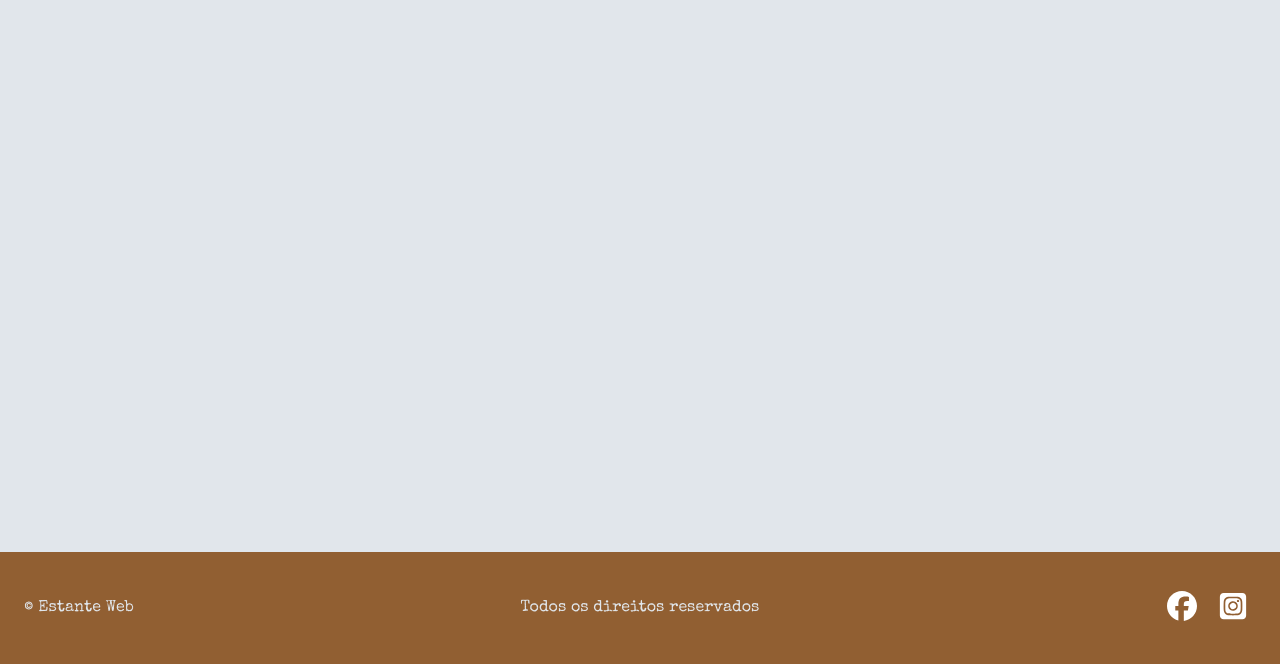
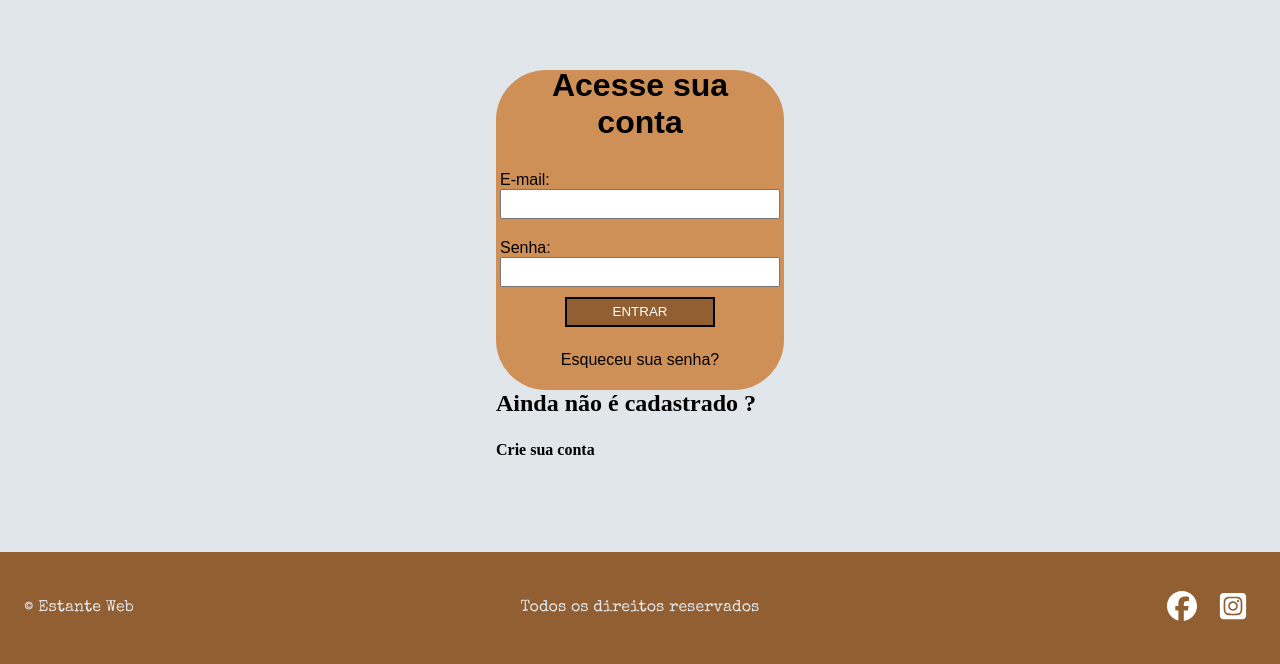
Before and after one commit to NeroSzS/estante_web, a PHP site: page /views/login.html in a window 1280 px wide. Shown: the part 136-800 px from the top of the page. Run offline with PHP 8.4, Linux system fonts and the light colour scheme.

Commit message:
Estilizando o Login

```diff
--- a/css/style.css
+++ b/css/style.css
@@ -66,6 +66,8 @@ header {
     position: absolute;
     z-index: 100;
     cursor: pointer;
+    background-color: transparent;
+    border: none;
 }
 
 nav {
@@ -135,6 +137,70 @@ footer {
 }
 
 
+/* Estilizando o Login */
+#conteudo-login {
+    display: flex;
+    justify-content: center;
+    align-items: center;
+}
+
+#modal-login {
+    background-color: var(--cor-secundaria);
+    font-family: Arial, Helvetica, sans-serif;
+    font-size: 1rem;
+    color: var(--cor-preto);
+    height: 20rem;
+    width: 18rem;
+    margin: auto;
+    padding: 40px;
+    border-radius: 50px;
+
+    display: flex;
+    flex-direction: column;
+    justify-content: center;
+    text-align: center;
+}
+
+#modal-login > form {
+    margin-top: 20px;
+
+    display: flex;
+    flex-direction: column;
+    align-items: center;
+    text-align: center;
+}
+
+.input-login {
+    display: flex;
+    flex-direction: column;
+    width: 18.75rem;
+    padding: 10px;
+}
+
+.input-login > label {
+    text-align: start;
+}
+
+.input-login > input {
+    height: 30px;
+}
+
+#modal-login > form > button {
+    text-align: center;
+    height: 30px;
+    width: 9.375rem;
+
+    background-color: var(--cor-primaria);
+    color: var(--branco);
+    border: 2px solid black;
+}
+
+#modal-login > form > h2, p,a {
+    font-size: 1rem;
+    color: var(--cor-preto);
+}
+
+/* Estilização do Quem Somos */
 #quem_somos {
     font-family: "Special Elite", system-ui;
     color: var(--cor-preto);
--- a/views/login.html
+++ b/views/login.html
@@ -25,7 +25,28 @@
         </nav>
     </header>
 
-    <main></main>
+    <main id="conteudo-login">
+        <div>
+            <div id="modal-login">
+                <h1>Acesse sua conta</h1>
+                <form action="" method="get" id="form-login">
+                    <div class="input-login">
+                        <label for="email-login">E-mail:</label>
+                        <input type="email" name="email-login" id="email-login"required>
+                    </div>
+
+                    <div class="input-login">
+                        <label for="senha-login">Senha:</label>
+                        <input type="password" name="senha-login"id="senha-login" required>
+                    </div>
+                    <button type="submit">ENTRAR</button>
+                    <p><a href="#">Esqueceu sua senha?</a></p>
+                </form>
+            </div>
+            <h2>Ainda não é cadastrado ?</p>
+            <p><a href="#">Crie sua conta</a></p>
+        </div>
+    </main>
 
     <footer id="rodape">
         <div id="copy"><p>&copy; Estante Web</p></div>
```
